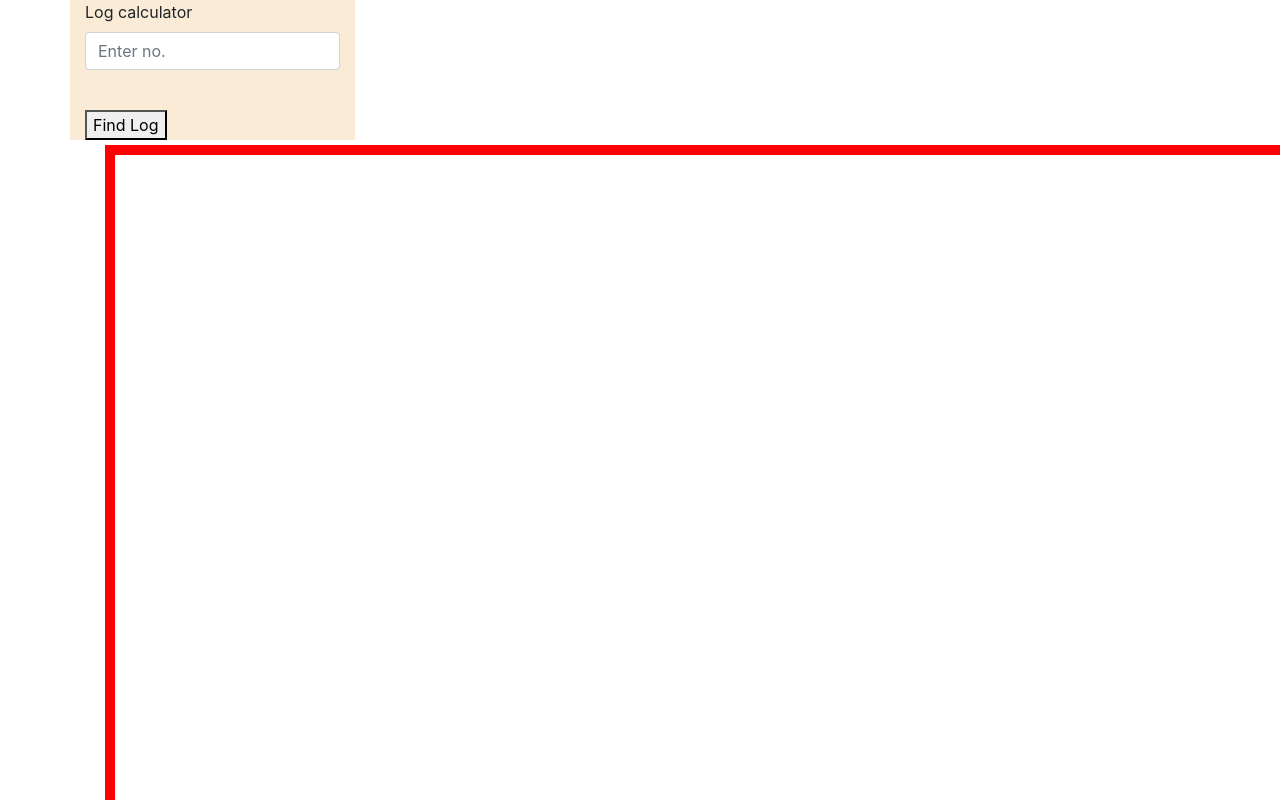
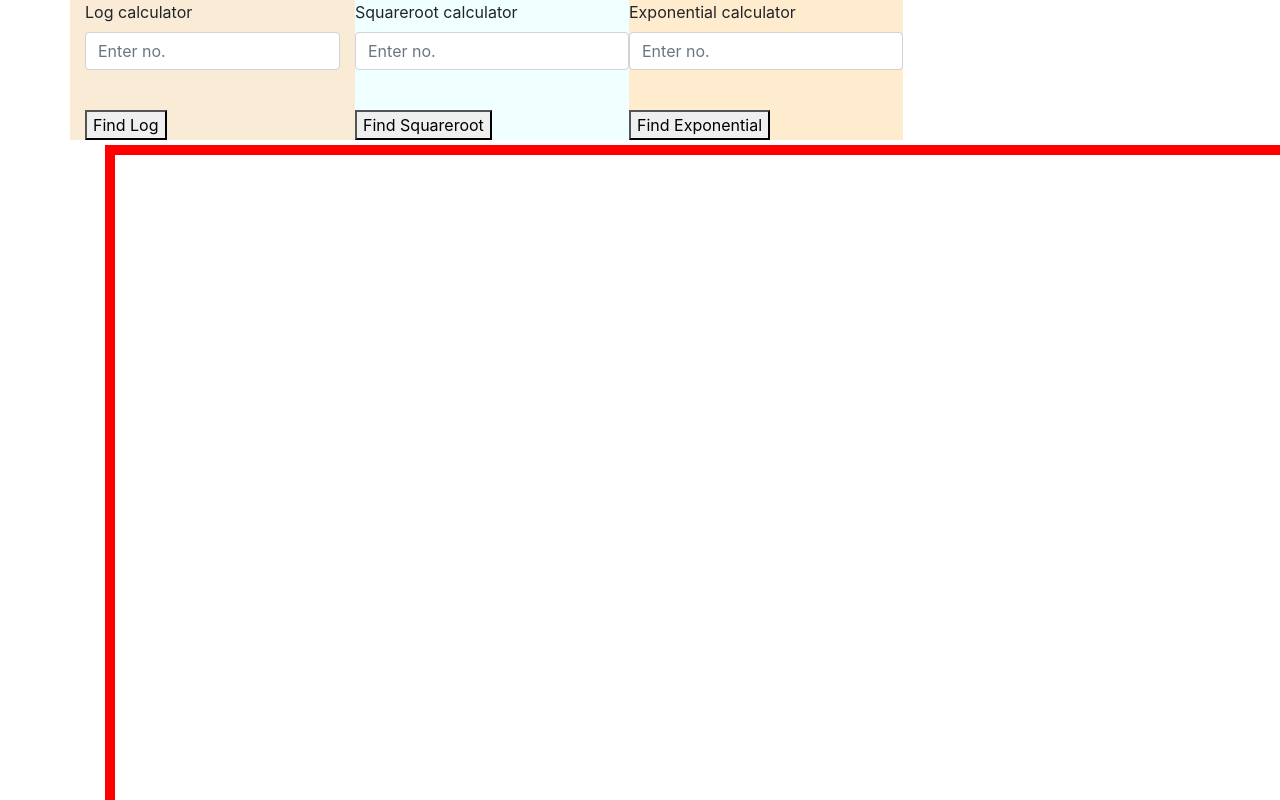
Before and after one commit to EktaSangwan/whiteB, a plain HTML site: page index.html in a window 1280 px wide. Drawn offline with nearby package versions, Linux system fonts and the light colour scheme.

Commit message:
comments added

```diff
--- a/app.js
+++ b/app.js
@@ -1,6 +1,7 @@
 window.onload = function() {
 	var myCanvas = document.getElementById("myCanvas");
-	var ctx = myCanvas.getContext("2d");
+    var ctx = myCanvas.getContext("2d");
+
 
     // Fill Window Width and Height
     myCanvas.width = window.innerWidth;
--- a/index.html
+++ b/index.html
@@ -9,7 +9,7 @@
     <script src="https://ajax.googleapis.com/ajax/libs/jquery/3.3.1/jquery.min.js"></script>
     <script src="https://cdnjs.cloudflare.com/ajax/libs/popper.js/1.14.7/umd/popper.min.js"></script>
     <script type="text/JavaScript" src="https://ajax.googleapis.com/ajax/libs/jquery/1.4.2/jquery.min.js?ver=1.4.2"></script>
-    <link rel="stylesheet" href="./index.css">
+        <link rel="stylesheet" href="./index.css">
     <script type="text/JavaScript" src="./app.js"></script>
     <!-- <link rel="stylesheet" href="https://use.fontawesome.com/releases/v5.8.1/css/all.css" integrity="sha384-50oBUHEmvpQ+1lW4y57PTFmhCaXp0ML5d60M1M7uH2+nqUivzIebhndOJK28anvf"
         crossorigin="anonymous"> -->
@@ -25,6 +25,19 @@
                 <p id="frm1"></p>
                 <button onclick="findLog()">Find Log</button>
             </div>
+            <div style="background-color:azure">
+                <label for="number">Squareroot calculator</label>
+                <input type="number" class="form-control" id="sqInput" placeholder="Enter no." name="number"><br>
+                <p id="frm2"></p>
+                <button onclick="findSqroot()">Find Squareroot</button>
+            </div>
+            <div style="background-color:blanchedalmond">
+                    <label for="number">Exponential calculator</label>
+                    <input type="number" class="form-control" id="exInput" placeholder="Enter no." name="number"><br>
+                    <p id="frm3"></p>
+                    <button onclick="findExp()">Find Exponential</button>
+                </div>
+
         </div>
 
         <div class="col-md-9" style="background-color:aqua">
@@ -39,7 +52,21 @@
             var input = document.getElementById("userInput").value;
             document.getElementById("frm1").innerHTML = "Your result " + Math.log(input);
         }
+        function findSqroot() {
+            var input = document.getElementById("sqInput").value;
+            document.getElementById("frm2").innerHTML = "Your result " + Math.sqrt(input);
+        }
+        function findExp() {
+            var input = document.getElementById("exInput").value;
+            document.getElementById("frm3").innerHTML = "Your result " + Math.exp(input);
+        }
+
     </script>
+
+<!-- Fabric.js cdn -->
+
+<!-- <script src="https://cdnjs.cloudflare.com/ajax/libs/fabric.js/1.7.22/fabric.min.js"></script>
+ -->
 </body>
 
 </html>
```
